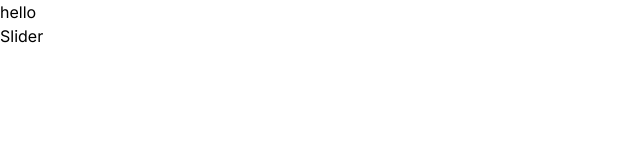
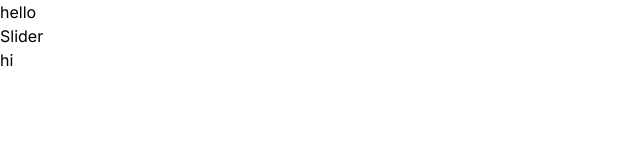
Before and after one commit to strongfornt/LuxVestior, a Next.js app: page / in a window 1280 px wide. Shown: the top 160 px of the page, without its empty margins (0-640 px from the left). Built offline with nearby package versions, Linux system fonts and the light colour scheme.

Commit message:
test commit

```diff
--- a/src/app/page.js
+++ b/src/app/page.js
@@ -6,6 +6,9 @@ export default function Home() {
     <>
       <h1>hello</h1>
       <Slider/>
+      <h2>
+        hi
+      </h2>
     </>
   );
 }
```
